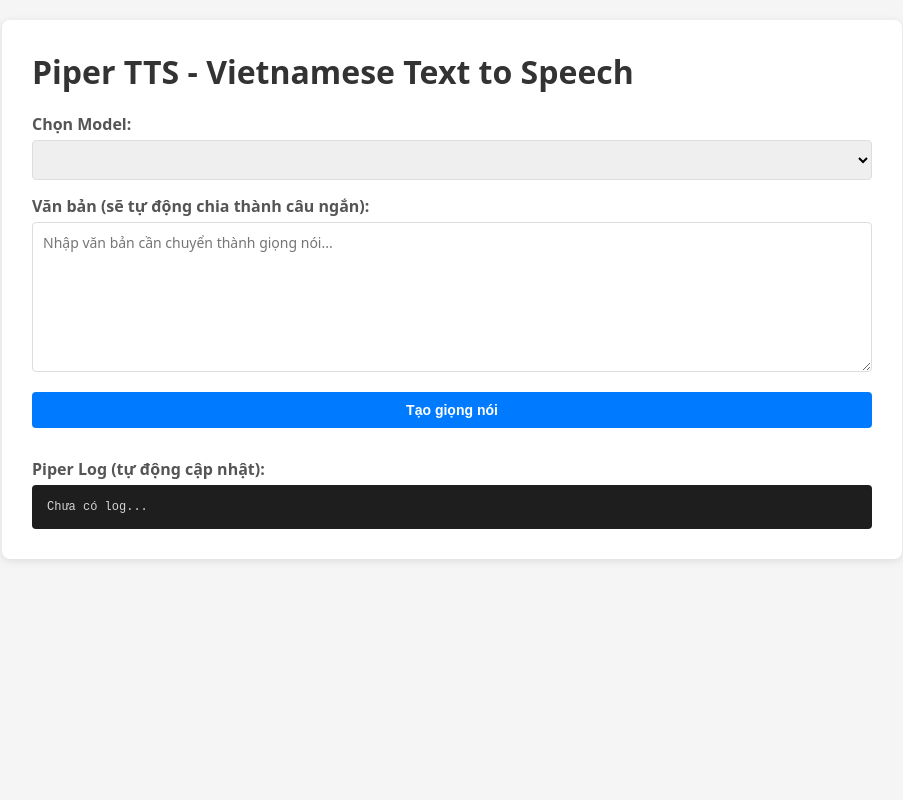
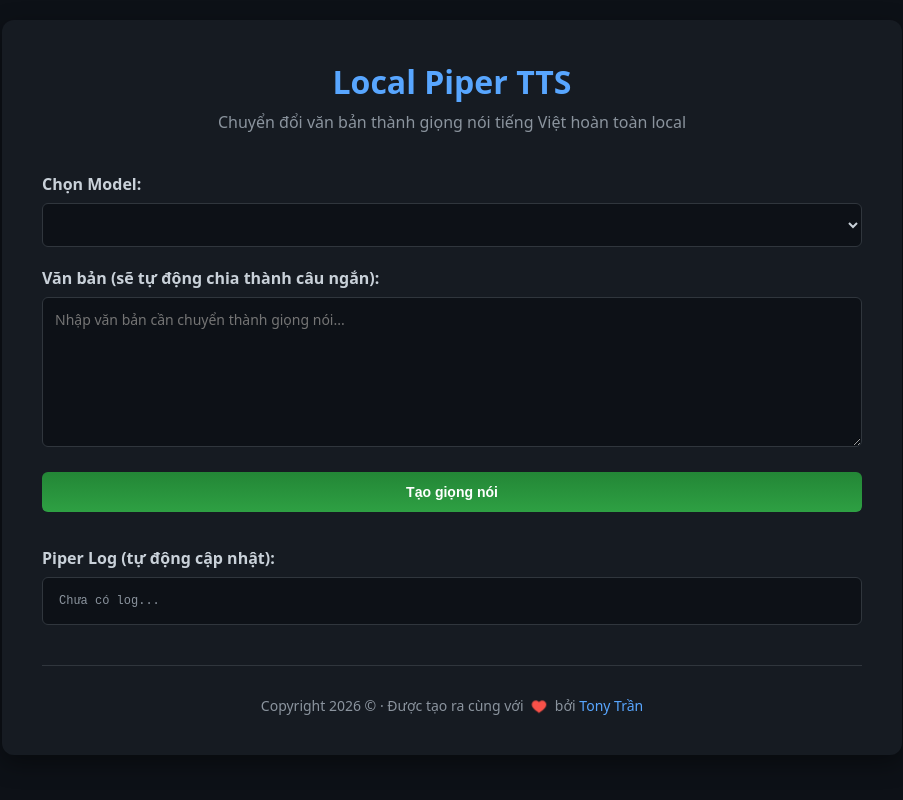
Before and after one commit to thanhtantran/piper-tts-cpu, a Flask app: page / in a window 1280 px wide. Shown: the whole page, without its empty margins (188-1091 px from the left). Run offline with Flask 3, Linux system fonts and the light colour scheme; data that the repository does not hold is empty.

Commit message:
update giao dien

```diff
--- a/templates/index.html
+++ b/templates/index.html
@@ -3,33 +3,44 @@
 <head>
     <meta charset="UTF-8">
     <meta name="viewport" content="width=device-width, initial-scale=1.0">
-    <title>Piper TTS Web</title>
+    <title>Local Piper TTS</title>
     <style>
         * { margin: 0; padding: 0; box-sizing: border-box; }
-        body { font-family: system-ui, -apple-system, sans-serif; padding: 20px; background: #f5f5f5; }
-        .container { max-width: 900px; margin: 0 auto; background: white; padding: 30px; border-radius: 8px; box-shadow: 0 2px 8px rgba(0,0,0,0.1); }
-        h1 { margin-bottom: 20px; color: #333; }
-        label { display: block; margin-top: 15px; margin-bottom: 5px; font-weight: 600; color: #555; }
-        select, textarea, button { width: 100%; padding: 10px; border: 1px solid #ddd; border-radius: 4px; font-size: 14px; }
+        body { font-family: system-ui, -apple-system, sans-serif; padding: 20px; background: #0d1117; color: #c9d1d9; min-height: 100vh; }
+        .container { max-width: 900px; margin: 0 auto; background: #161b22; padding: 40px; border-radius: 12px; box-shadow: 0 8px 24px rgba(0,0,0,0.4); }
+        .header { text-align: center; margin-bottom: 40px; }
+        h1 { font-size: 32px; margin-bottom: 8px; color: #58a6ff; font-weight: 700; }
+        .tagline { color: #8b949e; font-size: 16px; margin-bottom: 30px; }
+        label { display: block; margin-top: 20px; margin-bottom: 8px; font-weight: 600; color: #c9d1d9; }
+        select, textarea, button { width: 100%; padding: 12px; border: 1px solid #30363d; border-radius: 6px; font-size: 14px; background: #0d1117; color: #c9d1d9; }
+        select:focus, textarea:focus { outline: none; border-color: #58a6ff; }
         textarea { min-height: 150px; font-family: inherit; resize: vertical; }
-        button { background: #007bff; color: white; border: none; cursor: pointer; margin-top: 15px; font-weight: 600; }
-        button:hover { background: #0056b3; }
-        button:disabled { background: #ccc; cursor: not-allowed; }
-        .status { margin-top: 20px; padding: 15px; border-radius: 4px; display: none; }
-        .status.processing { display: block; background: #fff3cd; border: 1px solid #ffc107; }
-        .status.completed { display: block; background: #d4edda; border: 1px solid #28a745; }
-        .status.error { display: block; background: #f8d7da; border: 1px solid #dc3545; }
-        .progress { margin-top: 10px; font-weight: 600; }
+        button { background: linear-gradient(180deg, #238636 0%, #2ea043 100%); color: white; border: none; cursor: pointer; margin-top: 20px; font-weight: 600; transition: 0.2s; }
+        button:hover { background: linear-gradient(180deg, #2ea043 0%, #238636 100%); }
+        button:disabled { background: #30363d; cursor: not-allowed; opacity: 0.6; }
+        .status { margin-top: 25px; padding: 16px; border-radius: 6px; display: none; border: 1px solid; }
+        .status.processing { display: block; background: rgba(187, 128, 9, 0.1); border-color: #bb8009; }
+        .status.completed { display: block; background: rgba(46, 160, 67, 0.1); border-color: #2ea043; }
+        .status.error { display: block; background: rgba(248, 81, 73, 0.1); border-color: #f85149; }
+        .progress { font-weight: 600; color: #c9d1d9; }
         .output { margin-top: 15px; }
-        .output a { display: inline-block; margin-right: 10px; padding: 8px 15px; background: #28a745; color: white; text-decoration: none; border-radius: 4px; }
-        .output a:hover { background: #218838; }
-        .log-section { margin-top: 30px; }
-        .log-box { background: #1e1e1e; color: #d4d4d4; padding: 15px; border-radius: 4px; max-height: 300px; overflow-y: auto; font-family: 'Courier New', monospace; font-size: 12px; white-space: pre-wrap; }
+        .output a { display: inline-block; margin-right: 10px; padding: 10px 16px; background: #238636; color: white; text-decoration: none; border-radius: 6px; font-weight: 500; transition: 0.2s; }
+        .output a:hover { background: #2ea043; }
+        .log-section { margin-top: 35px; }
+        .log-box { background: #0d1117; color: #8b949e; padding: 16px; border-radius: 6px; max-height: 300px; overflow-y: auto; font-family: 'Courier New', monospace; font-size: 12px; white-space: pre-wrap; border: 1px solid #30363d; }
+        .tcf-footer { text-align: center; margin-top: 40px; padding-top: 30px; border-top: 1px solid #30363d; color: #8b949e; font-size: 14px; }
+        .tcf-footer a { color: #58a6ff; text-decoration: none; }
+        .tcf-footer a:hover { text-decoration: underline; }
+        .heart { width: 16px; height: 16px; color: #f85149; vertical-align: middle; margin: 0 4px; animation: heartbeat 1.5s ease-in-out infinite; }
+        @keyframes heartbeat { 0%, 100% { transform: scale(1); } 50% { transform: scale(1.1); } }
     </style>
 </head>
 <body>
     <div class="container">
-        <h1>Piper TTS - Vietnamese Text to Speech</h1>
+        <div class="header">
+            <h1>Local Piper TTS</h1>
+            <div class="tagline">Chuyển đổi văn bản thành giọng nói tiếng Việt hoàn toàn local</div>
+        </div>
 
         <label for="model">Chọn Model:</label>
         <select id="model">
@@ -50,6 +61,8 @@
             <label>Piper Log (tự động cập nhật):</label>
             <div id="log" class="log-box">Chưa có log...</div>
         </div>
+
+        <p class="tcf-footer">Copyright 2026 © · Được tạo ra cùng với <svg class="heart" viewBox="0 0 24 24" fill="currentColor"><path d="M12 20.35l-1.45-1.32C5.4 15.36 2 12.28 2 8.5 2 5.42 4.42 3 7.5 3c1.74 0 3.41.81 4.5 2.09C13.09 3.81 14.76 3 16.5 3 19.58 3 22 5.42 22 8.5c0 3.78-3.4 6.86-8.55 10.54L12 20.35z"/></svg> bởi <strong style="font-weight:500;color:#58a6ff"><a href="https://tonytran.id.vn" target="_blank">Tony Trần</a></strong></p>
     </div>
 
     <script>
```
